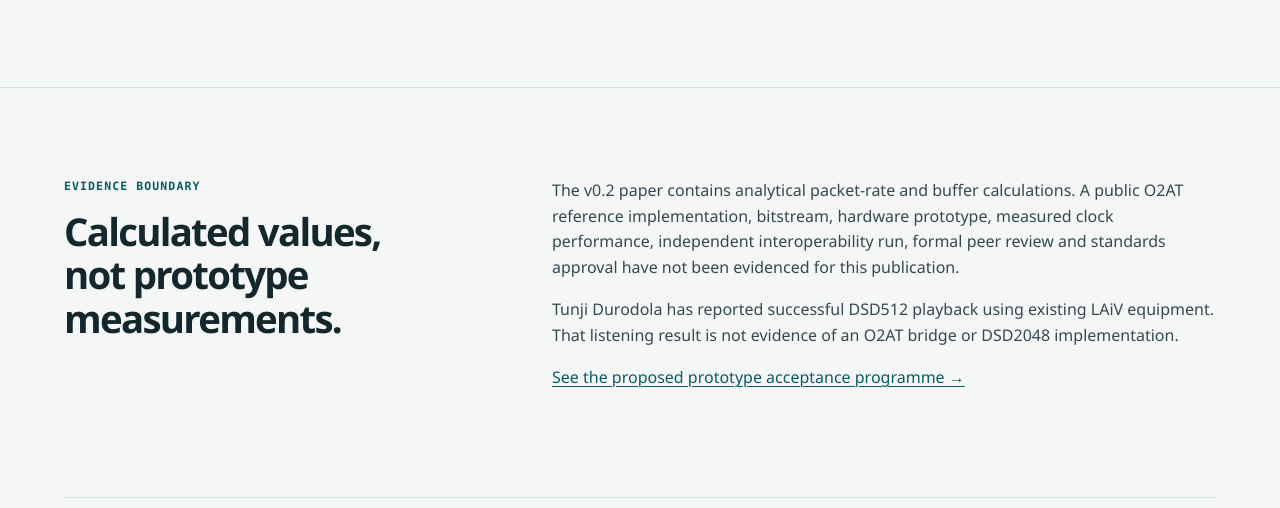
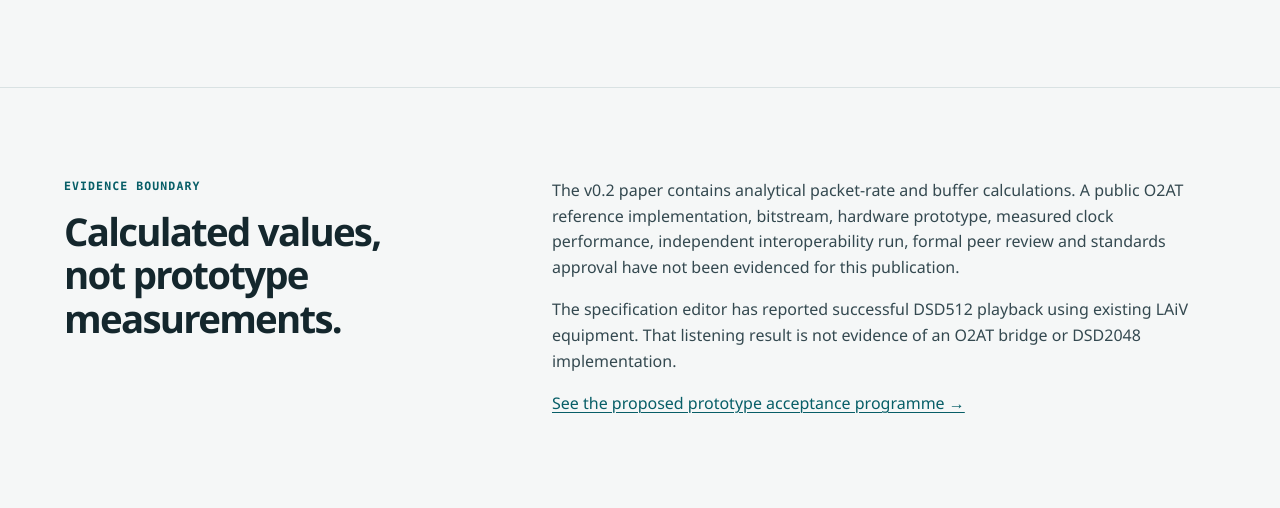
Before and after one commit to o2at-org/o2at, an Astro site: page /specification in a window 1280 px wide. Shown: the part 2942-3450 px from the top of the page. Built offline with nearby package versions, Linux system fonts and the light colour scheme; Astro itself is replaced by a stand-in of ours.

Commit message:
Keep specification summary attribution in the editor role

```diff
--- a/src/pages/specification/index.astro
+++ b/src/pages/specification/index.astro
@@ -10,5 +10,5 @@ import BaseLayout from '../../layouts/BaseLayout.astro';
   <section class="section section-top"><div class="wrap split"><div><p class="eyebrow">What v0.2 proposes</p><h2>Requirements are not test results.</h2></div><div class="prose"><ul><li>Mandatory 1000BASE-X at 1.25 GBd, supplying a 1.000 Gb/s Ethernet MAC service, with the specified 1000BASE-SX 850 nm duplex LC optical profile.</li><li>Raw IEEE 802.3 Layer 2 framing inside one bridged domain. EtherType <code>0x88B5</code> remains experimental and limited to controlled evaluation.</li><li>A 12-byte <code>o2at</code> header, capability negotiation, cumulative receiver credits and a dual-clock FIFO.</li><li>PCM32 through the proposed 2,822.4/3,072 kHz families and packed native DSD through DSD2048, with a clearly identified 48 kHz-derived extension.</li><li>Optional 10G transport for aggregation and channel counts above the admitted 1G budget.</li><li>Receiver-owned conversion timing. Reference-tier 10 MHz input is required by the proposal; ordinary baseline operation uses the defined local-clock mode.</li></ul><p>Negotiated transport capability does not imply that a particular source, USB bridge, DAC or output stage supports the format. No O2AT hardware implementation or measured result is claimed.</p></div></div></section>
   <section class="section section-top"><div class="wrap split"><div><p class="eyebrow">Analytical examples</p><h2>Capacity with packet overhead included.</h2><p class="help">Decimal Mb/s; single VLAN tag, 125 µs target, Ethernet framing, preamble and inter-frame gap included.</p></div><div class="data-table-wrap" role="region" aria-label="Bandwidth examples from O2AT v0.2" tabindex="0"><table><caption>Selected values from v0.2 Tables 9 and 10</caption><thead><tr><th scope="col">Format</th><th scope="col">Channels</th><th scope="col">Occupied rate</th><th scope="col">Policy note</th></tr></thead><tbody><tr><td>PCM32 / 48 kHz</td><td>2</td><td>6.528 Mb/s</td><td>1G admitted</td></tr><tr><td>PCM32 / 768 kHz</td><td>2</td><td>52.608 Mb/s</td><td>1G admitted</td></tr><tr><td>PCM32 / 3,072 kHz</td><td>2</td><td>203.9808 Mb/s</td><td>1G admitted</td></tr><tr><td>PCM32 / 2,822.4 kHz</td><td>8</td><td>749.62944 Mb/s</td><td>1G admitted</td></tr><tr><td>PCM32 / 3,072 kHz</td><td>8</td><td>815.9232 Mb/s</td><td>Passes 85%, fails 80%</td></tr><tr><td>PCM32 / 3,072 kHz</td><td>16</td><td>1,633.186909 Mb/s</td><td>10G required</td></tr></tbody></table><p class="table-hint">Scroll horizontally to read all columns.</p></div></div></section>
   <section class="section section-top"><div class="wrap split"><div><p class="eyebrow">Editorial record</p><h2>Change and errata.</h2></div><div class="prose"><h3>v0.2 · 19 November 2026</h3><p>Moves the baseline to 1G SFP, doubles the earlier proposed maximum format rates, specifies exact integer rates and a 12-byte header, adds a precise receiver-paced credit model, and separates transport capability from installed DAC, USB and I²S limits.</p><p>v0.2 supersedes the incompatible earlier draft header. No separate errata record is published at launch. Suspected technical errors should be raised with a section reference and evidence; they are not silently corrected in the web copy.</p><p><a href="/contribute/">Submit a versioned technical review →</a></p><p>Open licensing statements in the paper remain proposals. They do not imply certification, patent clearance or rights to third-party standards or IP cores.</p></div></div></section>
-  <section class="section section-top" id="status"><div class="wrap split"><div><p class="eyebrow">Evidence boundary</p><h2>Calculated values, not prototype measurements.</h2></div><div class="prose"><p>The v0.2 paper contains analytical packet-rate and buffer calculations. A public O2AT reference implementation, bitstream, hardware prototype, measured clock performance, independent interoperability run, formal peer review and standards approval have not been evidenced for this publication.</p><p>Tunji Durodola has reported successful DSD512 playback using existing LAiV equipment. That listening result is not evidence of an O2AT bridge or DSD2048 implementation.</p><p><a href="/build-and-test/">See the proposed prototype acceptance programme →</a></p></div></div></section>
+  <section class="section section-top" id="status"><div class="wrap split"><div><p class="eyebrow">Evidence boundary</p><h2>Calculated values, not prototype measurements.</h2></div><div class="prose"><p>The v0.2 paper contains analytical packet-rate and buffer calculations. A public O2AT reference implementation, bitstream, hardware prototype, measured clock performance, independent interoperability run, formal peer review and standards approval have not been evidenced for this publication.</p><p>The specification editor has reported successful DSD512 playback using existing LAiV equipment. That listening result is not evidence of an O2AT bridge or DSD2048 implementation.</p><p><a href="/build-and-test/">See the proposed prototype acceptance programme →</a></p></div></div></section>
 </BaseLayout>
```
